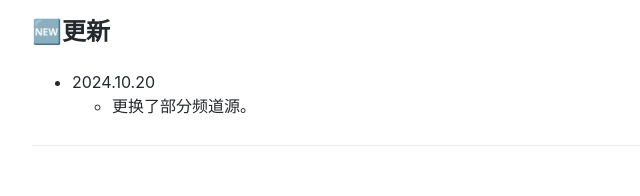
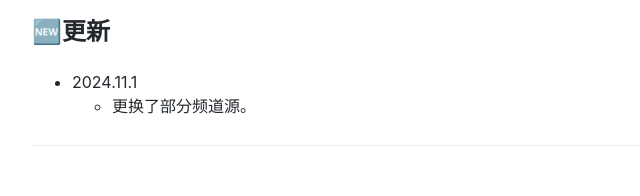
Before and after one commit to lqtv/lqtv.github.io, a plain HTML site: page index.html in a window 1280 px wide. Shown: the part 1646-1842 px from the top of the page, 111-751 px from the left. Drawn offline with Linux system fonts and the light colour scheme; a script that the page names is missing.

Commit message:
Update index.html

```diff
--- a/index.html
+++ b/index.html
@@ -159,7 +159,7 @@
 <hr class="hr-2">
 <h2 id="更新">🆕更新</h2>
 <ul>
-  <li>2024.10.20
+  <li>2024.11.1
     <ul>
       <li>更换了部分频道源。</li>
     </ul>
```
